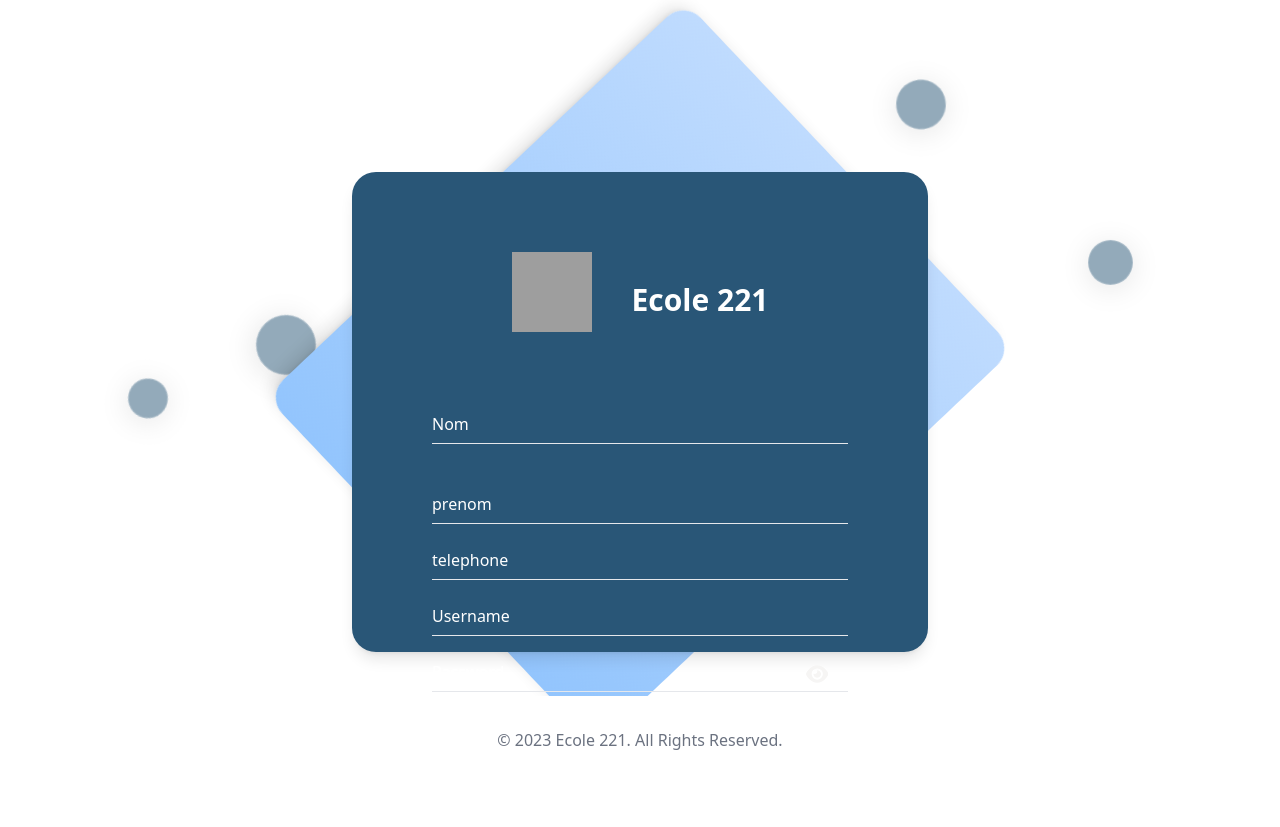
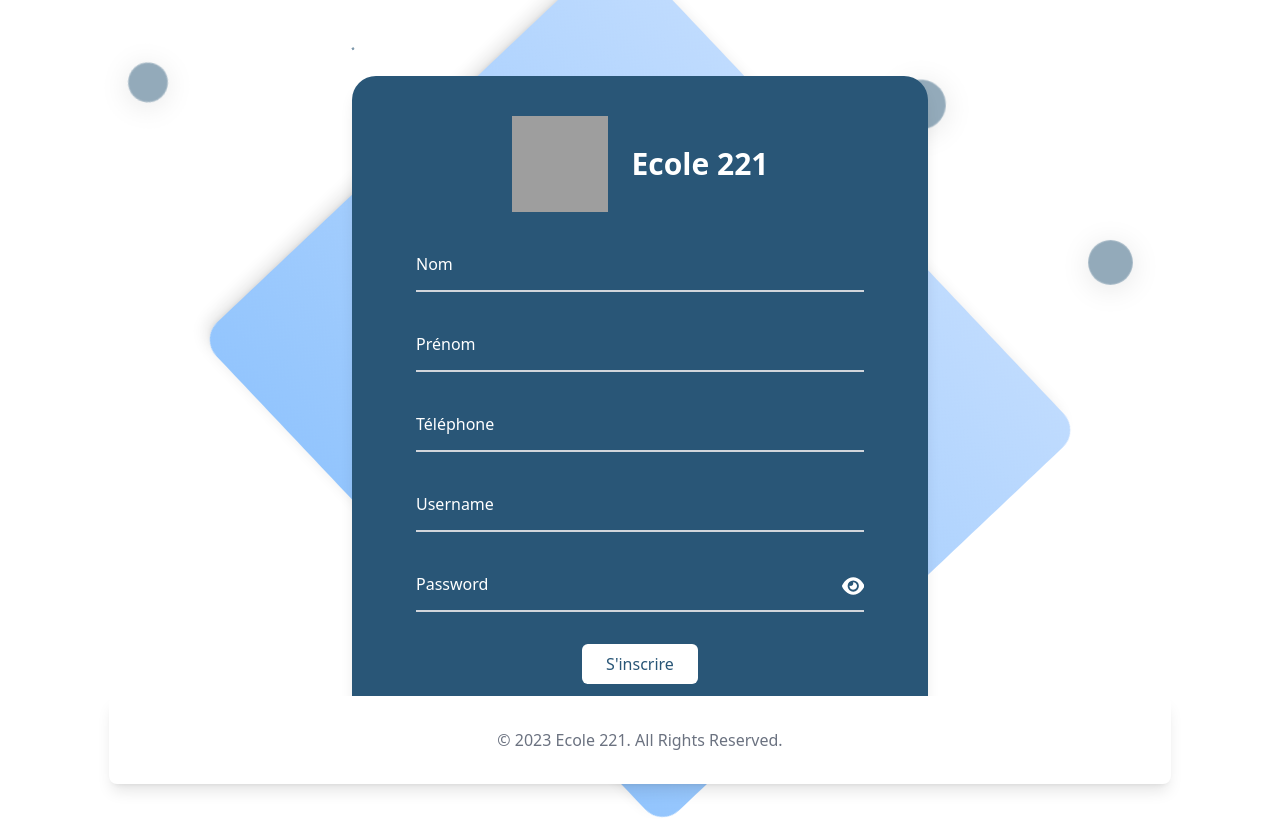
Before and after one commit to TheShvdow/gestion_pedagogique, a PHP site: page /register in a window 1280 px wide. Before the commit the page ends 800 px from the top, so only its background shows below. Run offline with PHP 8.4, Linux system fonts and the light colour scheme; some libraries are stand-ins or nearby versions; grey boxes are pictures that could not be loaded.

Commit message:
refonte design 	modified:   app/Views/footer1.html.php 	modified:   app/Views/login.html.php 	modified:   app/Views/register.html.php

```diff
--- a/app/Views/footer1.html.php
+++ b/app/Views/footer1.html.php
@@ -1,6 +1,6 @@
 
 
-<footer class="bg-white rounded-lg dark:bg-gray-900 m-4 absolute bottom-0 w-[83vw]">
+<footer class="bg-white shadow-lg rounded-lg dark:bg-gray-900 m-4 absolute bottom-0 w-[83vw]">
     <div class="w-full max-w-screen-xl mx-auto p-4 md:py-8">
         <!-- <div class="sm:flex sm:items-center sm:justify-between">
             <a href="/" class="flex items-center mb-4 sm:mb-0 space-x-3 rtl:space-x-reverse">
--- a/app/Views/login.html.php
+++ b/app/Views/login.html.php
@@ -58,7 +58,7 @@
 						</div>
 						<div class="relative mt-10 flex justify-between">
 							<button class="bg-white w-48 h-16 text-gray-900 rounded-md px-2 py-1">Se Connecter</button>
-							<a href="/register" class="text-white hover:text-blue-600 hover:underline self-center">S'inscrire</a>
+							<a href="/register" class="w-48 h-16 border-2 text-center py-4 rounded-md text-white self-center">S'inscrire</a>
 						</div>
 
 
--- a/app/Views/register.html.php
+++ b/app/Views/register.html.php
@@ -1,9 +1,8 @@
 <?php include 'head.html.php'; ?>
 
-<body class="w-[100vw] h-[100vh] flex justify-center ">
-	<!-- component -->
-	<form action="/register" method="POST">
-		<div class="w-full h-full py-6 flex flex-col justify-center sm:py-12">
+<body class="w-[100vw] h-[100vh] flex justify-center items-center">
+    <form action="/register" method="POST" class="w-full max-w-xl">
+    <div class="py-6 sm:py-12">
             <div class="bubble"></div>
 			<div class="bubble"></div>
 			<div class="bubble"></div>
@@ -15,53 +14,43 @@
 			<div class="bubble"></div>
 			<div class="bubble"></div>
 			<div class="bubble"></div>
-			<div class=" w-[70vw]  relative py-3 sm:max-w-xl sm:mx-auto">
-				<div class="h-[60vh] absolute inset-0 bg-gradient-to-r from-blue-200 to-blue-300 shadow-lg transform -skew-y-6 sm:skew-y-0 sm:-rotate-6 sm:rounded-3xl animate-background">
+        <div class="relative py-3 sm:max-w-2xl sm:mx-auto">
+            <div class="absolute inset-0 bg-gradient-to-r from-blue-200 to-blue-300 shadow-lg transform -skew-y-6 sm:skew-y-0 sm:-rotate-6 sm:rounded-3xl animate-background"></div>
+            <div class="relative px-8 py-10 bgcolor shadow-lg sm:rounded-3xl">
+                <div class="max-w-md mx-auto">
+                    <div class="flex justify-center items-center mb-8">
+                        <img src="https://encrypted-tbn0.gstatic.com/images?q=tbn:ANd9GcSJd6peDvOqaNnWCcLH1ZEHmgIx2oCwVyBEkQ&s" alt="" class="h-24 w-24">
+                        <h2 class="text-3xl font-semibold text-white ml-6">Ecole 221</h2>
                     </div>
+                    <div class="space-y-8">
+                        <div class="relative">
+                            <input autocomplete="off" id="nom" name="nom" required type="text" class="peer h-12 w-full border-b-2 border-gray-300 text-white placeholder-transparent focus:outline-none focus:border-blue-600" placeholder="Nom" />
+                            <label for="nom" class="absolute left-0 -top-3.5 text-white text-sm transition-all peer-placeholder-shown:text-base peer-placeholder-shown:text-white peer-placeholder-shown:top-2 peer-focus:-top-3.5 peer-focus:text-white peer-focus:text-sm">Nom</label>
                         </div>
-			<div class="relative h-[60vh] px-4 py-10 bgcolor shadow-lg sm:rounded-3xl sm:p-20 fade-in-form">
-				<div class=" max-w-md mx-auto">
-					<div class="flex justify-center items-center">
-						<img src="https://encrypted-tbn0.gstatic.com/images?q=tbn:ANd9GcSJd6peDvOqaNnWCcLH1ZEHmgIx2oCwVyBEkQ&s" alt="" class="h-20 w-20">
-						<h2 class="mt-4 text-3xl font-semibold text-white ml-10 ">Ecole 221</h2>
+                        <div class="relative">
+                            <input autocomplete="off" id="prenom" name="prenom" required type="text" class="peer h-12 w-full border-b-2 border-gray-300 text-white placeholder-transparent focus:outline-none focus:border-blue-600" placeholder="Prénom" />
+                            <label for="prenom" class="absolute left-0 -top-3.5 text-white text-sm transition-all peer-placeholder-shown:text-base peer-placeholder-shown:text-white peer-placeholder-shown:top-2 peer-focus:-top-3.5 peer-focus:text-white0 peer-focus:text-sm">Prénom</label>
                         </div>
-					<div class="gap-10 divide-y divide-gray-200 ">
-						<div class="flex-1 justify-between py-8 text-base leading-10 space-y-4 text-gray-700 sm:text-lg sm:leading-7">
-
-                            <!-- champ nom -->
-                            <div class="relative my-10">
-								<input autocomplete="off" id="nom" name="nom" required type="nom" class="peer placeholder-transparent h-10 w-full text-white bg-transparent border-b focus:outline-none focus:border-rose-600" placeholder="Enter Name" />
-								<label for="nom" class="absolute left-0 -top-3.5 text-white text-sm peer-placeholder-shown:text-base peer-placeholder-shown:text-white peer-placeholder-shown:top-2 transition-all peer-focus:-top-3.5 peer-focus:text-white  peer-focus:text-sm">Nom</label>
+                        <div class="relative">
+                            <input autocomplete="off" id="telephone" name="telephone" required type="tel" class="peer h-12 w-full border-b-2 border-gray-300 text-white placeholder-transparent focus:outline-none focus:border-blue-600" placeholder="Téléphone" />
+                            <label for="telephone" class="absolute left-0 -top-3.5 text-gwhite text-sm transition-all peer-placeholder-shown:text-base peer-placeholder-shown:text-white peer-placeholder-shown:top-2 peer-focus:-top-3.5 peer-focus:text-white peer-focus:text-sm">Téléphone</label>
                         </div>
-                            <!-- champs prenom -->
-                            <div class="relative my-10">
-								<input autocomplete="off" id="prenom" name="prenom" required type="prenom" class="peer placeholder-transparent h-10 w-full text-white bg-transparent border-b focus:outline-none focus:borer-rose-600" placeholder="Enter First Name" />
-								<label for="prenom" class="absolute left-0 -top-3.5 text-white text-sm peer-placeholder-shown:text-base peer-placeholder-shown:text-white peer-placeholder-shown:top-2 transition-all peer-focus:-top-3.5 peer-focus:text-white  peer-focus:text-sm">prenom</label>
+                        <div class="relative">
+                            <input autocomplete="off" id="email" name="username" required type="email" class="peer h-12 w-full border-b-2 border-gray-300 text-white placeholder-transparent focus:outline-none focus:border-blue-600" placeholder="Email address" />
+                            <label for="email" class="absolute left-0 -top-3.5 text-white text-sm transition-all peer-placeholder-shown:text-base peer-placeholder-shown:text-white peer-placeholder-shown:top-2 peer-focus:-top-3.5 peer-focus:text-white peer-focus:text-sm">Username</label>
                         </div>
-                            <!-- champs tel -->
-                            <div class="relative my-10">
-								<input autocomplete="off" id="telephone" name="telephone" required type="telephone" class="peer placeholder-transparent h-10 w-full text-white bg-transparent border-b focus:outline-none focus:borer-rose-600" placeholder="Téléphone" />
-								<label for="telephone" class="absolute left-0 -top-3.5 text-white text-sm peer-placeholder-shown:text-base peer-placeholder-shown:text-white peer-placeholder-shown:top-2 transition-all peer-focus:-top-3.5 peer-focus:text-white  peer-focus:text-sm">telephone</label>
-							</div>
-                            <!-- champs username -->
-                            <div class="relative my-10">
-								<input autocomplete="off" id="email" name="username"  required type="email" class="peer placeholder-transparent h-10 w-full text-white bg-transparent border-b focus:outline-none focus:borer-rose-600" placeholder="Email address" />
-								<label for="email" class="absolute left-0 -top-3.5 text-white text-sm peer-placeholder-shown:text-base peer-placeholder-shown:text-white peer-placeholder-shown:top-2 transition-all peer-focus:-top-3.5 peer-focus:text-white  peer-focus:text-sm">Username</label>
-							</div>
-                            <!-- champs password -->
-							<div class="relative my-10">
-								<input autocomplete="off" id="password" name="password" type="password" class="peer placeholder-transparent h-10 w-full border-b bg-transparent text-white focus:outline-none focus:borer-rose-600" placeholder="Password" />
-								<label for="password" class="absolute left-0 -top-3.5 text-white text-sm peer-placeholder-shown:text-base peer-placeholder-shown:text-white peer-placeholder-shown:top-2 transition-all peer-focus:-top-3.5 peer-focus:text-white peer-focus:text-sm">Password</label>
-								<span class="absolute top-3 right-5 cursor-pointer" onclick="togglePasswordVisibility()">
-									<svg class="text eye-icon" id="eye-icon" xmlns="http://www.w3.org/2000/svg" height="20" width="22.5" viewBox="0 0 576 512">
-										<path fill="#f6f5f4" d="M288 32c-80.8 0-145.5 36.8-192.6 80.6C48.6 156 17.3 208 2.5 243.7c-3.3 7.9-3.3 16.7 0 24.6C17.3 304 48.6 356 95.4 399.4C142.5 443.2 207.2 480 288 480s145.5-36.8 192.6-80.6c46.8-43.5 78.1-95.4 93-131.1c3.3-7.9 3.3-16.7 0-24.6c-14.9-35.7-46.2-87.7-93-131.1C433.5 68.8 368.8 32 288 32zM144 256a144 144 0 1 1 288 0 144 144 0 1 1 -288 0zm144-64c0 35.3-28.7 64-64 64c-7.1 0-13.9-1.2-20.3-3.3c-5.5-1.8-11.9 1.6-11.7 7.4c.3 6.9 1.3 13.8 3.2 20.7c13.7 51.2 66.4 81.6 117.6 67.9s81.6-66.4 67.9-117.6c-11.1-41.5-47.8-69.4-88.6-71.1c-5.8-.2-9.2 6.1-7.4 11.7c2.1 6.4 3.3 13.2 3.3 20.3z" />
+                        <div class="relative">
+                            <input autocomplete="off" id="password" name="password" type="password" class="peer h-12 w-full border-b-2 border-gray-300 text-white placeholder-transparent focus:outline-none focus:border-blue-600" placeholder="Password" />
+                            <label for="password" class="absolute left-0 -top-3.5 text-white text-sm transition-all peer-placeholder-shown:text-base peer-placeholder-shown:text-white peer-placeholder-shown:top-2 peer-focus:-top-3.5 peer-focus:text-white peer-focus:text-sm">Password</label>
+                            <span class="absolute top-3 right-0 cursor-pointer" onclick="togglePasswordVisibility()">
+                                <svg class="text-white" id="eye-icon" xmlns="http://www.w3.org/2000/svg" height="20" width="22.5" viewBox="0 0 576 512">
+                                    <path fill="currentColor" d="M288 32c-80.8 0-145.5 36.8-192.6 80.6C48.6 156 17.3 208 2.5 243.7c-3.3 7.9-3.3 16.7 0 24.6C17.3 304 48.6 356 95.4 399.4C142.5 443.2 207.2 480 288 480s145.5-36.8 192.6-80.6c46.8-43.5 78.1-95.4 93-131.1c3.3-7.9 3.3-16.7 0-24.6c-14.9-35.7-46.2-87.7-93-131.1C433.5 68.8 368.8 32 288 32zM144 256a144 144 0 1 1 288 0 144 144 0 1 1 -288 0zm144-64c0 35.3-28.7 64-64 64c-7.1 0-13.9-1.2-20.3-3.3c-5.5-1.8-11.9 1.6-11.7 7.4c.3 6.9 1.3 13.8 3.2 20.7c13.7 51.2 66.4 81.6 117.6 67.9s81.6-66.4 67.9-117.6c-11.1-41.5-47.8-69.4-88.6-71.1c-5.8-.2-9.2 6.1-7.4 11.7c2.1 6.4 3.3 13.2 3.3 20.3z" />
                                 </svg>
                             </span>
                         </div>
                     </div>
-						<div class="relative flex justify-between no-border">
-							<button type="submit" class="bg-white text-[#295677] rounded-sm h-10 w-28 self-center">S'inscrire</button>
-						</div>
+                    <div class="mt-8 flex justify-center">
+                        <button type="submit" class="bg-white text-[#295677] rounded-md px-6 py-2 hover:bg-blue-700 focus:outline-none focus:ring-2 focus:ring-blue-600 focus:ring-opacity-50">S'inscrire</button>
                     </div>
                 </div>
             </div>
@@ -77,10 +66,11 @@
             var eyeIcon = document.getElementById('eye-icon');
             if (passwordInput.type === 'password') {
                 passwordInput.type = 'text';
-				eyeIcon.innerHTML = '<path fill="#f6f5f4" d="M38.8 5.1C28.4-3.1 13.3-1.2 5.1 9.2S-1.2 34.7 9.2 42.9l592 464c10.4 8.2 25.5 6.3 33.7-4.1s6.3-25.5-4.1-33.7L525.6 386.7c39.6-40.6 66.4-86.1 79.9-118.4c3.3-7.9 3.3-16.7 0-24.6c-14.9-35.7-46.2-87.7-93-131.1C465.5 68.8 400.8 32 320 32c-68.2 0-125 26.3-169.3 60.8L38.8 5.1zM223.1 149.5C248.6 126.2 282.7 112 320 112c79.5 0 144 64.5 144 144c0 24.9-6.3 48.3-17.4 68.7L408 294.5c8.4-19.3 10.6-41.4 4.8-63.3c-11.1-41.5-47.8-69.4-88.6-71.1c-5.8-.2-9.2 6.1-7.4 11.7c2.1 6.4 3.3 13.2 3.3 20.3c0 35.3-28.7 64-64 64c-7.1 0-13.9-1.2-20.3-3.3c-5.5-1.8-11.9 1.6-11.7 7.4c.5 12.4 3.3 24.3 8 35.1l-53.8-42.2c-.6-2-1.2-3.9-1.7-5.9c-11.2-42-1.5-84.7 29.5-113.2zM64.8 208.3c-6.7 8.3-12.8 16.7-18.1 24.9c-3.3 5.1-3.3 11.6 0 16.7C90.1 328 153.5 400 320 400c55.3 0 100.8-16.4 137.3-38.8l-46.4-36.4C384.1 345.9 353.8 360 320 360c-79.5 0-144-64.5-144-144c0-5.2 .3-10.4 .7-15.5L109.5 138.3c-17.6 17.8-31.4 36.1-44.7 55.3z"/>';
+                eyeIcon.innerHTML = '<path fill="currentColor" d="M38.8 5.1C28.4-3.1 13.3-1.2 5.1 9.2S-1.2 34.7 9.2 42.9l592 464c10.4 8.2 25.5 6.3 33.7-4.1s6.3-25.5-4.1-33.7L525.6 386.7c39.6-40.6 66.4-86.1 79.9-118.4c3.3-7.9 3.3-16.7 0-24.6c-14.9-35.7-46.2-87.7-93-131.1C465.5 68.8 400.8 32 320 32c-68.2 0-125 26.3-169.3 60.8L38.8 5.1zM223.1 149.5C248.6 126.2 282.7 112 320 112c79.5 0 144 64.5 144 144c0 24.9-6.3 48.3-17.4 68.7L408 294.5c8.4-19.3 10.6-41.4 4.8-63.3c-11.1-41.5-47.8-69.4-88.6-71.1c-5.8-.2-9.2 6.1-7.4 11.7c2.1 6.4 3.3 13.2 3.3 20.3c0 35.3-28.7 64-64 64c-7.1 0-13.9-1.2-20.3-3.3c-5.5-1.8-11.9 1.6-11.7 7.4c.5 12.4 3.3 24.3 8 35.1l-53.8-42.2c-.6-2-1.2-3.9-1.7-5.9c-11.2-42-1.5-84.7 29.5-113.2zM64.8 208.3c-6.7 8.3-12.8 16.7-18.1 24.9c-3.3 5.1-3.3 11.6 0 16.7C90.1 328 153.5 400 320 400c55.3 0 100.8-16.4 137.3-38.8l-46.4-36.4C384.1 345.9 353.8 360 320 360c-79.5 0-144-64.5-144-144c0-5.2 .3-10.4 .7-15.5L109.5 138.3c-17.6 17.8-31.4 36.1-44.7 55.3z"/>';
             } else {
                 passwordInput.type = 'password';
-				eyeIcon.innerHTML = '<path fill="#f6f5f4" d="M288 32c-80.8 0-145.5 36.8-192.6 80.6C48.6 156 17.3 208 2.5 243.7c-3.3 7.9-3.3 16.7 0 24.6C17.3 304 48.6 356 95.4 399.4C142.5 443.2 207.2 480 288 480s145.5-36.8 192.6-80.6c46.8-43.5 78.1-95.4 93-131.1c3.3-7.9 3.3-16.7 0-24.6c-14.9-35.7-46.2-87.7-93-131.1C433.5 68.8 368.8 32 288 32zM144 256a144 144 0 1 1 288 0 144 144 0 1 1 -288 0zm144-64c0 35.3-28.7 64-64 64c-7.1 0-13.9-1.2-20.3-3.3c-5.5-1.8-11.9 1.6-11.7 7.4c.3 6.9 1.3 13.8 3.2 20.7c13.7 51.2 66.4 81.6 117.6 67.9s81.6-66.4 67.9-117.6c-11.1-41.5-47.8-69.4-88.6-71.1c-5.8-.2-9.2 6.1-7.4 11.7c2.1 6.4 3.3 13.2 3.3 20.3z"/>';
+                eyeIcon.innerHTML = '<path fill="currentColor" d="M288 32c-80.8 0-145.5 36.8-192.6 80.6C48.6 156 17.3 208 2.5 243.7c-3.3 7.9-3.3 16.7 0 24.6C17.3 304 48.6 356 95.4 399.4C142.5 443.2 207.2 480 288 480s145.5-36.8 192.6-80.6c46.8-43.5 78.1-95.4 93-131.1c3.3-7.9 3.3-16.7 0-24.6c-14.9-35.7-46.2-87.7-93-131.1C433.5 68.8 368.8 32 288 32zM144 256a144 144 0 1 1 288 0 144 144 0 1 1 -288 0zm144-64c0 35.3-28.7 64-64 64c-7.1 0-13.9-1.2-20.3-3.3c-5.5-1.8-11.9 1.6-11.7 7.4c.3 6.9 1.3 13.8 3.2 20.7c13.7 51.2 66.4 81.6 117.6 67.9s81.6-66.4 67.9-117.6c-11.1-41.5-47.8-69.4-88.6-71.1c-5.8-.2-9.2 6.1-7.4 11.7c2.1 6.4 3.3 13.2 3.3 20.3z"/>';
             }
         }
     </script>
+</body>
```
Lines whose indentation alone changed are shown as unchanged.
